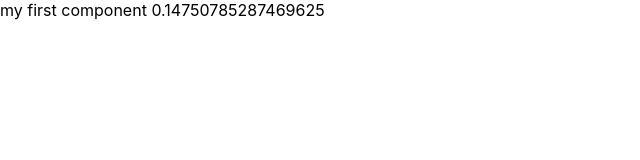
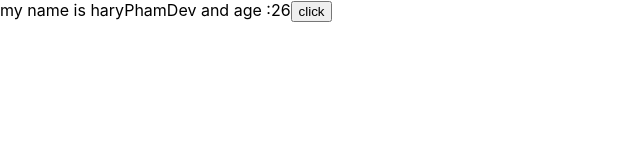
Before and after one commit to 31181024369/reactjs-Ultimate-begin, a React (Create React App) app: page / in a window 1280 px wide. Shown: the top 160 px of the page, without its empty margins (0-640 px from the left). Built offline with nearby package versions, Linux system fonts and the light colour scheme.

Commit message:
chuong2-bai19-26-2-2025

```diff
--- a/src/components/MyComponent.js
+++ b/src/components/MyComponent.js
@@ -1,9 +1,18 @@
 import React from "react";
 class MyComponent extends React.Component{
+    state={
+        name:'haryPhamDev',
+        address:'hoidanit',
+        age:26
+    }
+    handleClick(event){
+        console.log("function click");
+    };
     render(){
         return (
             <div>
-                my first component {Math.random()}
+               my name is {this.state.name} and age :{this.state.age}
+               <button onClick={this.handleClick}>click</button>
             </div>
         )
     }
```
Also changed, not shown: src/App.js (+1 -11 lines).
